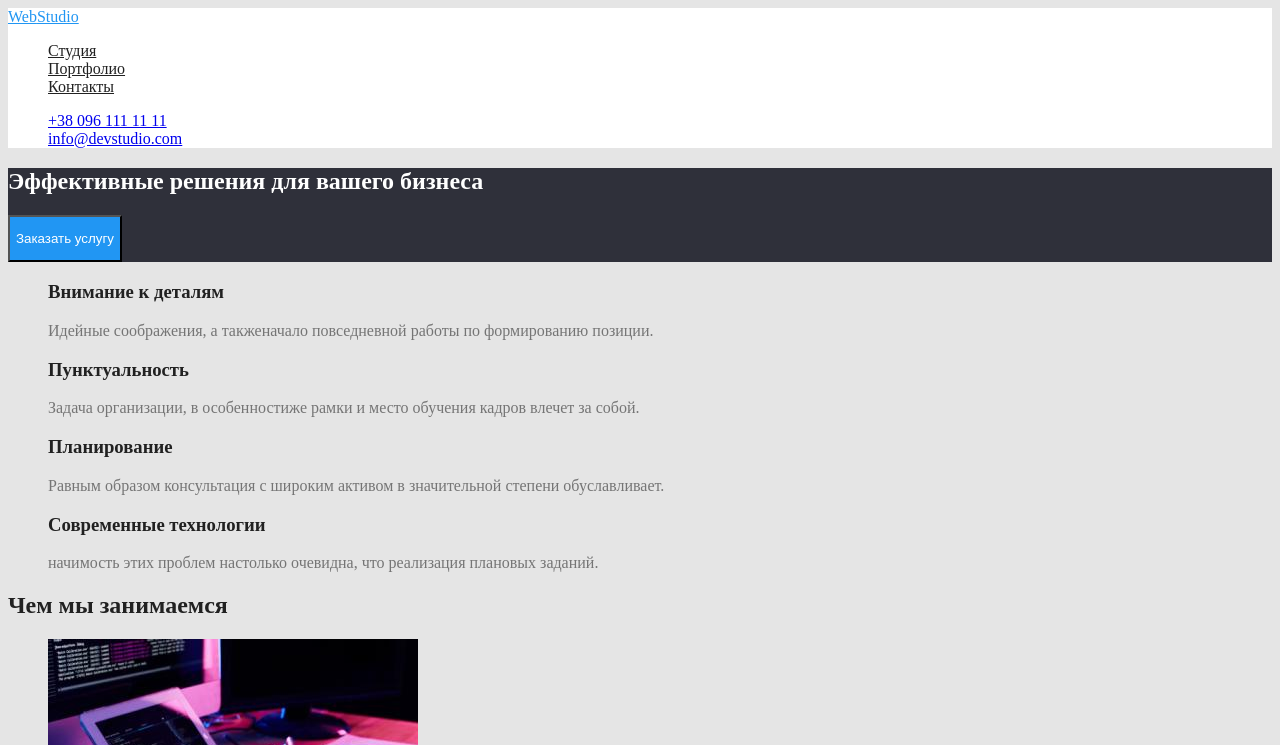
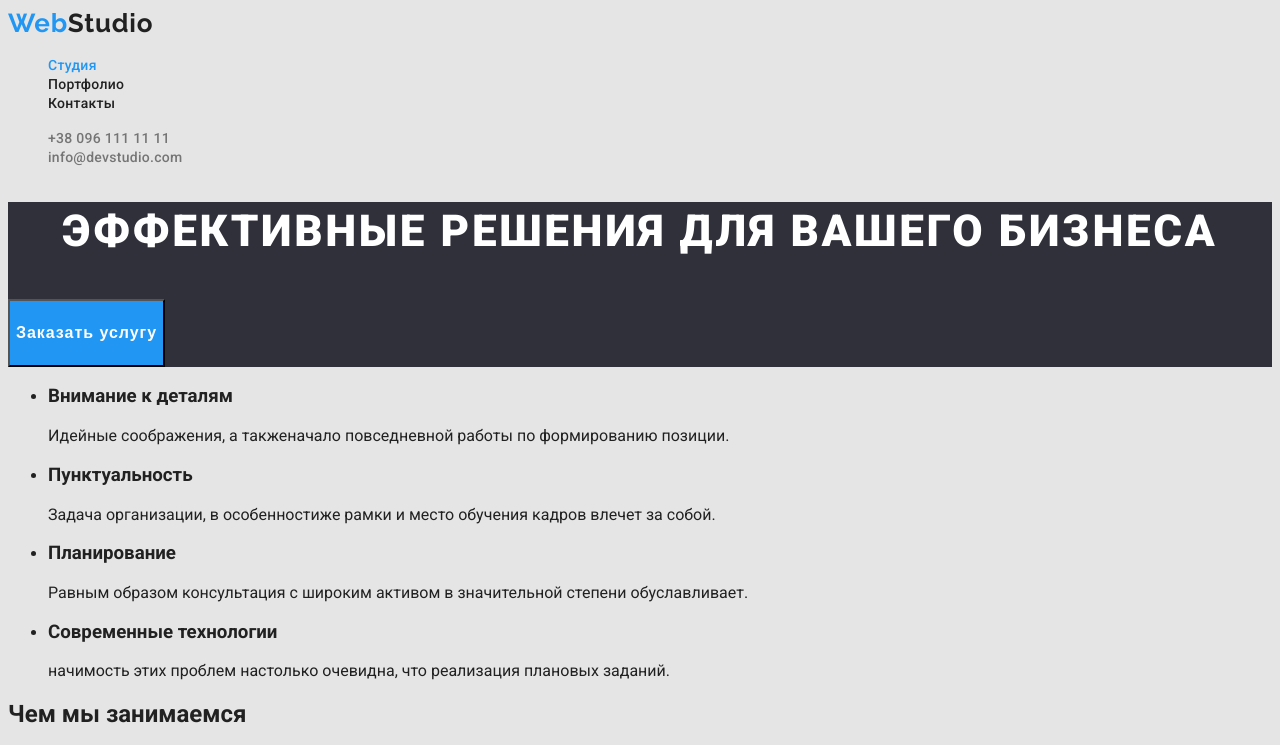
Before and after one commit to Evissen/goit-markup-hw-02, a plain HTML site: page index.html in a window 1280 px wide. Shown: the top 745 px of the page. Drawn offline with Linux system fonts and the light colour scheme.

Commit message:
Поправка CSS

```diff
--- a/css/styles.css
+++ b/css/styles.css
@@ -1,77 +1,109 @@
-/* цвет основн. текста #212121; */
-/* цвет вторичного текста #757575; */
-/* бэк секции 3: #F5F4FA; */
-/* акцент #2196f3 */
-/* бэк первой секции и бэк футера #2F303A; */
-/* цвет мейл и телефон в футере background: rgba(255, 255, 255, 0,6);
- */
 :root {
   --primary-text-color: #212121;
   --title-text-color: #757575;
   --accent-color: #2196f3;
   --primary-white-color: #ffffff;
   --accent-secondary-color: #f5f4fa;
+  --background-section-color:#2F303A;
+  --secondary-title-color: #212121;
 }
 body {
   background-color: #e5e5e5;
   color: var(--primary-text-color);
+  font-family: "Roboto", sans-serif;
 }
-.top-line {
-  background-color: #ffffff;
+.list {
+  list-style: none;
 }
-.logo {
+.link {
+  text-decoration: none;
+}
+.menu-list .link.current {
   color: var(--accent-color);
 }
-ul {
-  list-style: none;
+
+/* --------------------HERO-------------------- */
+.hero {
+  background-color: var(--background-section-color);
 }
-.site-nav .link {
-  color: var(--primary-text-color);
-}
-.site-nav .link:hover,
-.site-nav .link:focus {
-  color: #2196f3;
-}
-
-/* hero section */
-
-.hero {
-  background-color: #2f303a;
-}
-.hero-section {
-  color: #ffffff;
-}
-.hero-p {
-  color: #ffffff;
-}
-
-/* кнопка */
-.btn {
-  background-color: var(--accent-color);
-}
-.btn.primary {
-  background-color: var(--accent-color);
+.hero-title {
+  font-weight: 900;
+  font-size: 44px;
+  line-height: 1.36;
+  text-align: center;
+  letter-spacing: 0.06em;
+  text-transform: uppercase;
   color: var(--primary-white-color);
 }
 
-/* Основной текст */
 
-.section-title {
+/* --------------------MAIN-BTN-------------------- */
+.main-btn {
+  font-weight: bold;
+  font-size: 16px;
+  line-height: 1.87;
+  display: flex;
+  align-items: center;
+  text-align: center;
+  letter-spacing: 0.06em;
+  background-color: var(--accent-color);
+}
+.btn-light {
+  color: var(--primary-white-color);
+}
+.main-btn:hover,
+.main-btn:focus {
+  background-color: #188ce8;
+}
+
+/* --------------------HEADER-------------------- */
+.menu-link {
+  font-weight: 500;
+  font-size: 14px;
+  line-height: 1.14;
+  letter-spacing: 0.02em;
   color: var(--primary-text-color);
 }
-
-/* Вторичный текст */
-
-.text-title {
+.menu-link:hover,
+.menu-link:focus {
+  color: var(--accent-color);
+}
+.header-tel {
+  font-weight: 500;
+  font-size: 14px;
+  line-height: 1.14;
+  letter-spacing: 0.02em;
   color: var(--title-text-color);
 }
+.header-tel:hover,
+.header-tel:focus {
+  color: var(--accent-color);
+}
+.header-mail {
+  font-weight: 500;
+  font-size: 14px;
+  line-height: 1.14;
+  letter-spacing: 0.02em;
+  color: var(--title-text-color);
+}
+.header-mail:hover,
+.header-mail:focus {
+  color: var(--accent-color);
+}
+.header-logo {
+  font-family: "Raleway";
+  font-weight: bold;
+  font-size: 26px;
+  line-height: 1.19;
+  letter-spacing: 0.03em;
+  color: var(--accent-color);
+}
 
-/* бэк футера */
+.dark-color {
+  color: var(--primary-text-color)
+}
+.white-color {
+  color: var(--primary-white-color);
+}
 
-.footer {
-  color: #ffffff;
-  background-color: #2f303a;
-}
-.footer-title {
-  color: rgb(255, 255, 255, 0, 6);
-}
+/* --------------------SECTION-------------------- */
--- a/index.html
+++ b/index.html
@@ -5,70 +5,76 @@
     <meta http-equiv="X-UA-Compatible" content="IE=edge" />
     <meta name="viewport" content="width=device-width, initial-scale=1.0" />
     <title>Document</title>
-    <link href="./css/styles.css" rel="stylesheet" />
     <link rel="preconnect" href="https://fonts.googleapis.com" />
     <link rel="preconnect" href="https://fonts.gstatic.com" crossorigin />
     <link
-      href="https://fonts.googleapis.com/css2?family=Raleway:wght@700&display=swap"
+      href="https://fonts.googleapis.com/css2?family=Raleway:wght@700&family=Roboto:wght@400;500;700;900&display=swap"
       rel="stylesheet"
     />
+    <link href="./css/styles.css" rel="stylesheet" />
   </head>
   <body>
-    <header class="top-line">
-      <nav>
-        <a lang="en" href="/" class="logo">Web<span>Studio</span></a>
-        <ul class="site-nav list">
-          <li><a href="/index.html" class="link">Студия</a></li>
+    <header class="header">
+      <nav class="header-nav">
+        <a lang="en" href="/" class="header-logo link"
+          >Web<span class="dark-color">Studio</span></a
+        >
+        <ul class="list menu-list">
+          <li><a class="menu-link link current" href="/index.html">Студия</a></li>
           <li>
-            <a href="./portfolio.html" class="link">Портфолио</a>
+            <a class="menu-link link" href="./portfolio.html">Портфолио</a>
           </li>
-          <li><a href="" class="link">Контакты</a></li>
+          <li><a class="menu-link link" href="">Контакты</a></li>
         </ul>
       </nav>
-      <ul>
+      <ul class="list">
         <li>
-          <a href="tel:+380961111111">+38 096 111 11 11</a>
+          <a class="header-tel link" href="tel:+380961111111"
+            >+38 096 111 11 11</a
+          >
         </li>
         <li>
-          <a href="mailto:info@devstudio.com">info@devstudio.com</a>
+          <a class="header-mail link" href="mailto:info@devstudio.com"
+            >info@devstudio.com</a
+          >
         </li>
       </ul>
     </header>
 
     <main>
       <section class="hero">
-        <h1 class="hero-section">Эффективные решения для вашего бизнеса</h1>
-        <button type="button" class="btn primary">
-          <p class="hero-p">Заказать услугу</p>
+        <h1 class="hero-title">Эффективные решения для вашего бизнеса</h1>
+        <button type="button" class="main-btn btn-light">
+          <p>Заказать услугу</p>
         </button>
       </section>
-      <section class="section">
+      <section>
         <h2 hidden>Наши особенности</h2>
         <ul>
           <li>
-            <h3 class="section-title">Внимание к деталям</h3>
-            <p class="text-title">
+            <h3>Внимание к деталям</h3>
+            <p>
               Идейные соображения, а такженачало повседневной работы по
               формированию позиции.
             </p>
           </li>
           <li>
-            <h3 class="section-title">Пунктуальность</h3>
-            <p class="text-title">
+            <h3>Пунктуальность</h3>
+            <p>
               Задача организации, в особенностиже рамки и место обучения кадров
               влечет за собой.
             </p>
           </li>
           <li>
-            <h3 class="section-title">Планирование</h3>
-            <p class="text-title">
+            <h3>Планирование</h3>
+            <p>
               Равным образом консультация с широким активом в значительной
               степени обуславливает.
             </p>
           </li>
           <li>
-            <h3 class="section-title">Современные технологии</h3>
-            <p class="text-title">
+            <h3>Современные технологии</h3>
+            <p>
               начимость этих проблем настолько очевидна, что реализация плановых
               заданий.
             </p>
@@ -76,8 +82,8 @@
         </ul>
       </section>
 
-      <section class="section">
-        <h2 class="section-title">Чем мы занимаемся</h2>
+      <section>
+        <h2>Чем мы занимаемся</h2>
         <ul>
           <li>
             <img
@@ -102,8 +108,8 @@
           </li>
         </ul>
       </section>
-      <section class="section">
-        <h2 class="section-title">Наша команда</h2>
+      <section>
+        <h2>Наша команда</h2>
         <ul>
           <li>
             <img
@@ -111,23 +117,20 @@
               alt="фото Игоря Демьяненко"
               width="270"
             />
-            <h3 class="section-title">Игорь Демьяненко</h3>
-            <p lang="en" class="text-title">Product Designer</p>
+            <h3>Игорь Демьяненко</h3>
+            <p lang="en">Product Designer</p>
           </li>
 
           <li>
             <img src="./images/img5.jpg" alt="фото Ольги Репиной" width="270" />
-            <h3 class="section-title">Ольга Репина</h3>
-            <p lang="en" class="text-title">Frontend Developer</p>
+            <h3>Ольга Репина</h3>
+            <p lang="en">Frontend Developer</p>
           </li>
           <li>
-            <img
-              src="./images/img6.jpg"
-              alt="фото Николая Тарасова"
-              width="270"
+            <img src="./images/img6.jpg" alt="фото Николая Тарасова width="270"
             />
-            <h3 class="section-title">Николай Тарасов</h3>
-            <p lang="en" class="text-title">Marketing</p>
+            <h3>Николай Тарасов</h3>
+            <p lang="en">Marketing</p>
           </li>
           <li>
             <img
@@ -135,18 +138,22 @@
               alt="фото Михаила Ермакова"
               width="270"
             />
-            <h3 class="section-title">Михаил Ермаков</h3>
-            <p lang="en" class="text-title">UI Designer</p>
+            <h3>Михаил Ермаков</h3>
+            <p lang="en">UI Designer</p>
           </li>
         </ul>
       </section>
     </main>
-    <footer class="footer">
+    <footer>
       <a lang="en" href="/">Web<span>Studio</span></a>
       <address>г. Киев, пр-т Леси Украинки, 26</address>
       <ul>
-        <li class="footer-title"><a href="mailto:info@example.com">info@example.com</a></li>
-        <li class="footer-title"><a href="tel:+380991111111">+38 099 111 11 11</a></li>
+        <li>
+          <a href="mailto:info@example.com">info@example.com</a>
+        </li>
+        <li>
+          <a href="tel:+380991111111">+38 099 111 11 11</a>
+        </li>
       </ul>
     </footer>
   </body>
```
Also changed, not shown: portfolio.html (+24 -12 lines).
